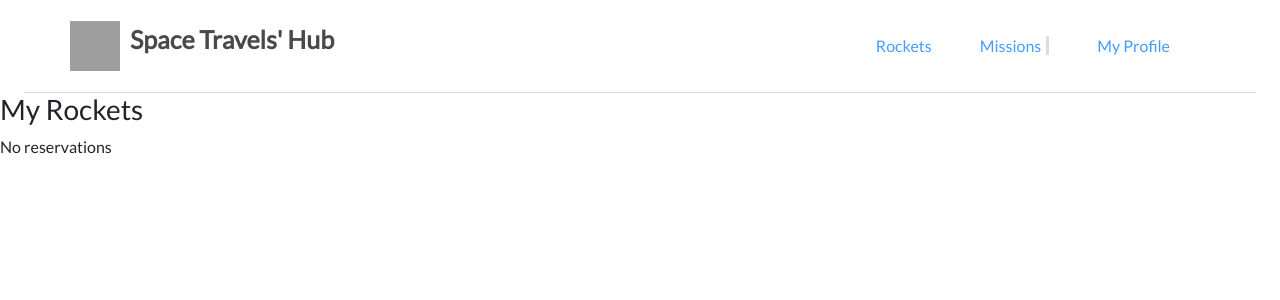
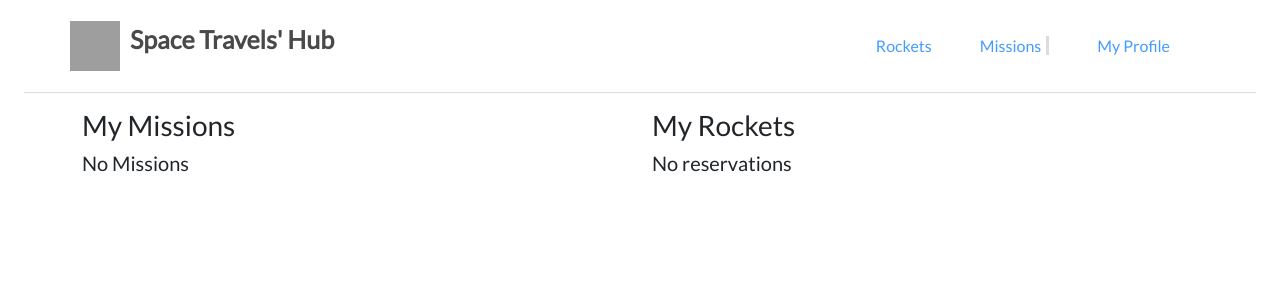
Before and after one commit to Tamunokuro/Space-Travelers-hub, a React (Create React App) app: page /myprofile in a window 1280 px wide. Shown: the top 300 px of the page. Built offline with nearby package versions, Linux system fonts and the light colour scheme; grey boxes are pictures that could not be loaded.

Commit message:
Display joined missions in My profile page

```diff
--- a/src/App.css
+++ b/src/App.css
@@ -25,6 +25,10 @@
   font-weight: bolder;
 }
 
+.navbar-header:hover {
+  color: #494949;
+}
+
 .navlink {
   color: #449cff;
   font-weight: 500;
--- a/src/components/Rocket.js
+++ b/src/components/Rocket.js
@@ -3,6 +3,7 @@ import Container from 'react-bootstrap/Container';
 import Row from 'react-bootstrap/Row';
 import Col from 'react-bootstrap/Col';
 import Button from 'react-bootstrap/Button';
+import Badge from 'react-bootstrap/Badge';
 
 const Rocket = ({ rocket, handleChange }) => (
   <Container fluid="md" className="pt-3">
@@ -20,14 +21,22 @@ const Rocket = ({ rocket, handleChange }) => (
         <div>
           <h2>{rocket.rocket_name}</h2>
           <p>
-            <span>
+            <Badge pill bg="info">
               {rocket.reserved ? 'Reserved' : ''}
-            </span>
+            </Badge>
             {rocket.description}
           </p>
-          <Button variant="primary" onClick={() => handleChange(rocket.id)}>
-            {rocket.reserved ? 'Cancel Reserve' : 'Reserve Rocket'}
-          </Button>
+          {rocket.reserved
+            ? (
+              <Button variant="outline-secondary" onClick={() => handleChange(rocket.id)}>
+                Cancel Reserve
+              </Button>
+            )
+            : (
+              <Button variant="primary" onClick={() => handleChange(rocket.id)}>
+                Reserve Rocket
+              </Button>
+            )}
         </div>
       </Col>
     </Row>
--- a/src/pages/MyProfile.js
+++ b/src/pages/MyProfile.js
@@ -1,31 +1,55 @@
 import React from 'react';
 import { useSelector } from 'react-redux';
+import ListGroup from 'react-bootstrap/ListGroup';
+import Container from 'react-bootstrap/Container';
+import Row from 'react-bootstrap/Row';
+import Col from 'react-bootstrap/Col';
 
 const MyProfile = () => {
+  const missions = useSelector((state) => state.missions.allMissions);
+  const joinedMissions = missions.filter((mission) => !mission.mission_member);
   const rockets = useSelector((state) => state.rockets.allRockets);
   const reservedRockets = rockets.filter((rocket) => rocket.reserved);
 
   return (
-    <div>
+    <Container className="py-3">
+      <Row>
+        <Col>
+          <h3>My Missions</h3>
+          <ListGroup>
+            {joinedMissions.length > 0 ? (
+              joinedMissions.map((mission) => (
+
+                <ListGroup.Item key={mission.mission_id} className="py-4">
+                  {mission.mission_name}
+                </ListGroup.Item>
+
+              ))
+            ) : (
+              <h5>No Missions</h5>
+            )}
+
+          </ListGroup>
+        </Col>
+        <Col>
           <h3>My Rockets</h3>
-      <table>
-        <tbody>
+          <ListGroup>
             {reservedRockets.length > 0 ? (
               reservedRockets.map((rocket) => (
-              <tr key={rocket.id}>
-                <td>
+
+                <ListGroup.Item key={rocket.id} className="py-4">
                   {rocket.rocket_name}
-                </td>
-              </tr>
+                </ListGroup.Item>
+
               ))
             ) : (
-            <tr>
-              <td>No reservations</td>
-            </tr>
+              <h5>No reservations</h5>
             )}
-        </tbody>
-      </table>
-    </div>
+
+          </ListGroup>
+        </Col>
+      </Row>
+    </Container>
   );
 };
 
```
Lines whose indentation alone changed are shown as unchanged.
